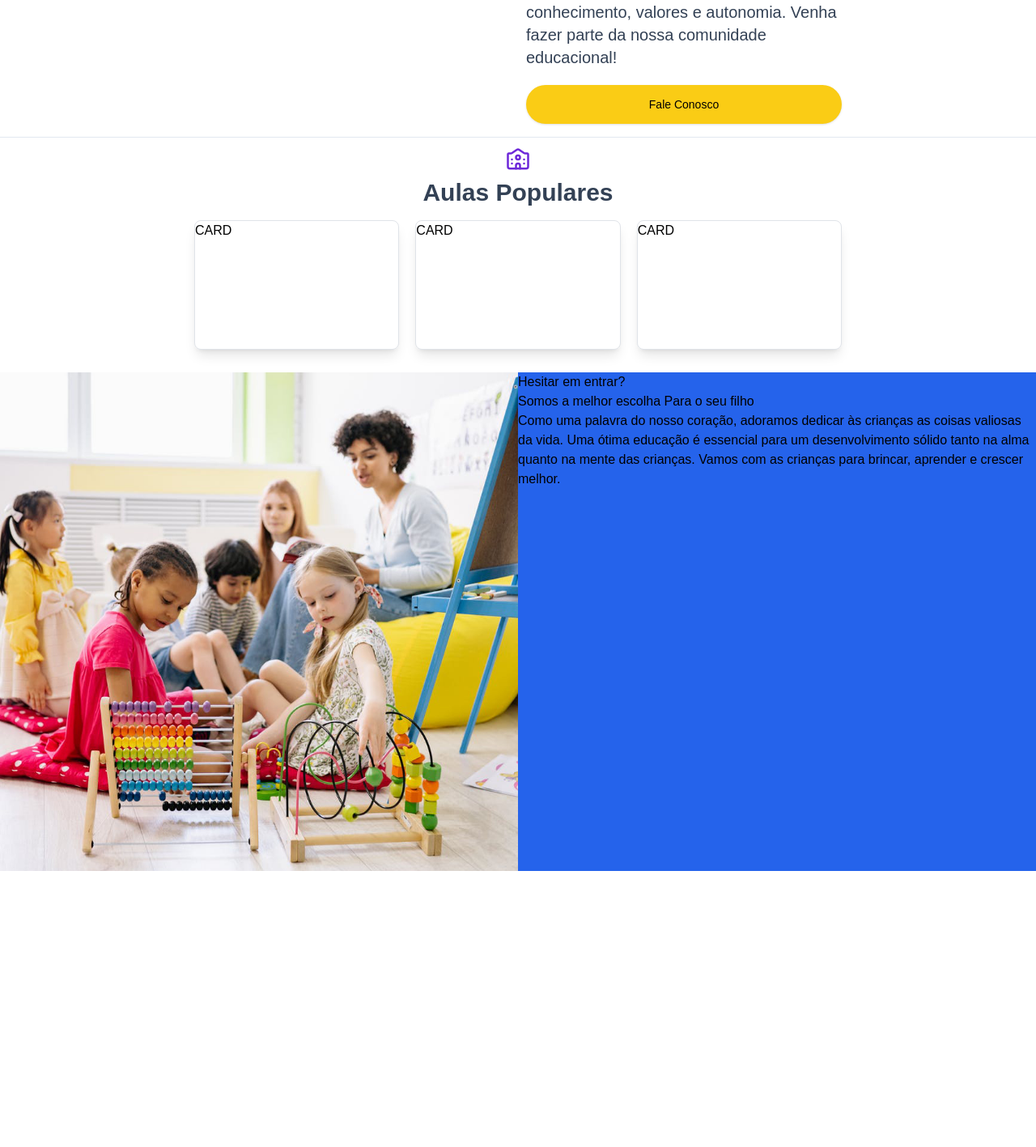
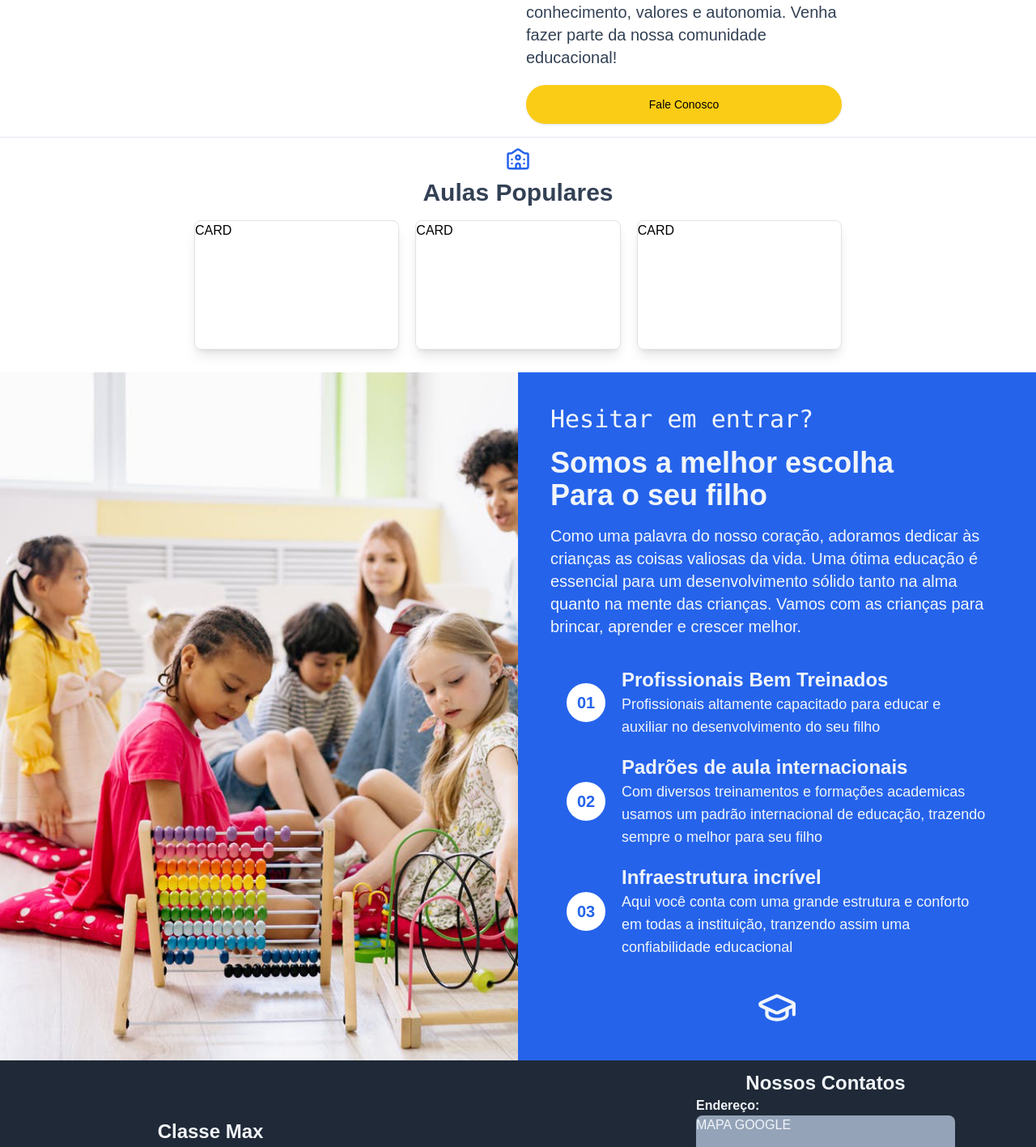
Before and after one commit to renatowillon/classemax, a Next.js app: page / in a window 1280 px wide. Shown: the part 1343-2760 px from the top of the page at 81% size. Before the commit the page ends 2419 px from the top, so only its background shows below. Built offline with nearby package versions, Linux system fonts and the light colour scheme.

Commit message:
Feat: update Pagina Inicial

```diff
--- a/src/app/page.tsx
+++ b/src/app/page.tsx
@@ -2,6 +2,7 @@ import { AulasPopulares } from '@/components/aulas'
 import { Banner } from '@/components/banner'
 import { Blocos } from '@/components/blocos'
 import { CheckSite } from '@/components/checkSite'
+import { Footer } from '@/components/footer'
 import { Header } from '@/components/header'
 import { Sobre } from '@/components/sobre'
 import { Separator } from '@/components/ui/separator'
@@ -18,6 +19,7 @@ const Home = () => {
       <Separator />
       <AulasPopulares />
       <CheckSite />
+      <Footer />
     </div>
   )
 }
--- a/src/components/aulas.tsx
+++ b/src/components/aulas.tsx
@@ -5,7 +5,7 @@ export const AulasPopulares = () => {
     <div className="py-3">
       <div className="flex flex-col items-center justify-center gap-2">
         <p>
-          <University size={30} className="text-violet-700" />
+          <University size={30} className="text-primary" />
         </p>
         <p className="text-3xl font-bold text-slate-700">Aulas Populares</p>
       </div>
--- /dev/null
+++ b/src/components/cardCheck.tsx
@@ -0,0 +1,19 @@
+interface Props {
+  numero: string
+  titulo: string
+  descricao: string
+}
+
+export const CardCheck = ({ numero, titulo, descricao }: Props) => {
+  return (
+    <div className="flex items-center gap-5">
+      <div className="h-12 w-12 text-xl bg-white rounded-full p-5 text-primary flex items-center justify-center font-black ">
+        {numero}
+      </div>
+      <div>
+        <h1 className="text-2xl font-bold">{titulo}</h1>
+        <p className="text-lg">{descricao}</p>
+      </div>
+    </div>
+  )
+}
--- a/src/components/checkSite.tsx
+++ b/src/components/checkSite.tsx
@@ -1,19 +1,41 @@
 import Image from 'next/image'
+import { CardCheck } from './cardCheck'
+import { GraduationCap } from 'lucide-react'
 
 export const CheckSite = () => {
   return (
     <div className="md:grid md:grid-cols-2 bg-primary">
-      <div>
-        <Image src="/imagens/escola.png" alt="Escola" height={800} width={800} />
-      </div>
-      <div>
-        <p>Hesitar em entrar?</p>
-        <h1>Somos a melhor escolha Para o seu filho</h1>
-        <p>
+      <div className="bg-[url(/imagens/escola.png)] bg-cover"></div>
+      <div className="text-slate-100 p-10 flex flex-col gap-4">
+        <p className="font-mono text-3xl">Hesitar em entrar?</p>
+        <h1 className="font-bold text-4xl">
+          Somos a melhor escolha<br></br> Para o seu filho
+        </h1>
+        <p className="text-xl">
           Como uma palavra do nosso coração, adoramos dedicar às crianças as coisas valiosas da
           vida. Uma ótima educação é essencial para um desenvolvimento sólido tanto na alma quanto
           na mente das crianças. Vamos com as crianças para brincar, aprender e crescer melhor.
         </p>
+        <div className="p-5 flex flex-col gap-5">
+          <CardCheck
+            numero="01"
+            titulo="Profissionais Bem Treinados"
+            descricao="Profissionais altamente capacitado para educar e auxiliar no desenvolvimento do seu filho"
+          />
+          <CardCheck
+            numero="02"
+            titulo="Padrões de aula internacionais"
+            descricao="Com diversos treinamentos e formações academicas usamos um padrão internacional de educação, trazendo sempre o melhor para seu filho"
+          />
+          <CardCheck
+            numero="03"
+            titulo="Infraestrutura incrível"
+            descricao="Aqui você conta com uma grande estrutura e conforto em todas a instituição, tranzendo assim uma confiabilidade educacional"
+          />
+        </div>
+        <div className="flex items-center justify-center">
+          <GraduationCap size={50} />
+        </div>
       </div>
     </div>
   )
--- /dev/null
+++ b/src/components/direitosAutorais.tsx
@@ -0,0 +1,17 @@
+import { Separator } from '@/components/ui/separator'
+import { Heart } from 'lucide-react'
+import Link from 'next/link'
+
+export const DireitosAutorais = () => {
+  return (
+    <footer className="pt-5">
+      <Separator />
+      <div className="flex justify-center items-center gap-2 py-5 text-center text-sm opacity-50">
+        feito com <Heart fill="white" size={20} className="animate-pulse" />
+        <Link href="https://renatowillon.vercel.app/" target="_blank" className="font-bold">
+          wDev
+        </Link>
+      </div>
+    </footer>
+  )
+}
--- /dev/null
+++ b/src/components/footer.tsx
@@ -0,0 +1,43 @@
+import { DireitosAutorais } from './direitosAutorais'
+import { FaleConosco } from './faleConosco'
+import { Separator } from './ui/separator'
+
+export const Footer = () => {
+  return (
+    <div className="bg-gray-800">
+      <div className="md:px-20 md:py-3 md:grid md:grid-cols-3 flex flex-col gap-5">
+        <div className="text-slate-100 flex flex-col items-center justify-center">
+          <p className="text-2xl font-bold">Classe Max</p>
+          <p className="flex justify-center">
+            Lorem Ipsum is simply dummy text of the printing and typesetting industry. Lorem Lorem
+            Ipsum is simply dummy text of the printing and typesetting industry.
+          </p>
+        </div>
+
+        <div className="flex items-center justify-center">
+          <FaleConosco />
+        </div>
+
+        <div className="text-slate-100 flex flex-col items-center justify-center">
+          <h1 className="text-2xl font-bold">Nossos Contatos</h1>
+          <div className="">
+            <div>
+              <span className="font-bold">Endereço:</span>
+              <div className="w-80 h-36 rounded-lg bg-slate-400">MAPA GOOGLE</div>
+            </div>
+            <p>
+              <span className="font-bold">Fone: </span>+55 83 98833-2659
+            </p>
+            <p>
+              <span className="font-bold">Email:</span>renatowillon@hotmail.com
+            </p>
+          </div>
+        </div>
+      </div>
+
+      <div className="text-white">
+        <DireitosAutorais />
+      </div>
+    </div>
+  )
+}
--- a/src/components/sobre.tsx
+++ b/src/components/sobre.tsx
@@ -10,12 +10,12 @@ export const Sobre = () => {
       </div>
       <div className="flex flex-col gap-3">
         <p>
-          <Link size={30} className="text-violet-700" />
+          <Link size={30} className="text-primary" />
         </p>
         <p className="text-lg text-slate-700">Sobre nós</p>
         <div className="text-3xl text-slate-700 font-bold pl-10">
           <p className="">Anos de experiência no</p>
-          <p className="text-violet-700 pl-4">setor de ensino</p>
+          <p className="text-primary pl-4">setor de ensino</p>
         </div>
         <div className="text-xl flex flex-col gap-5 text-slate-700">
           <p>
```
